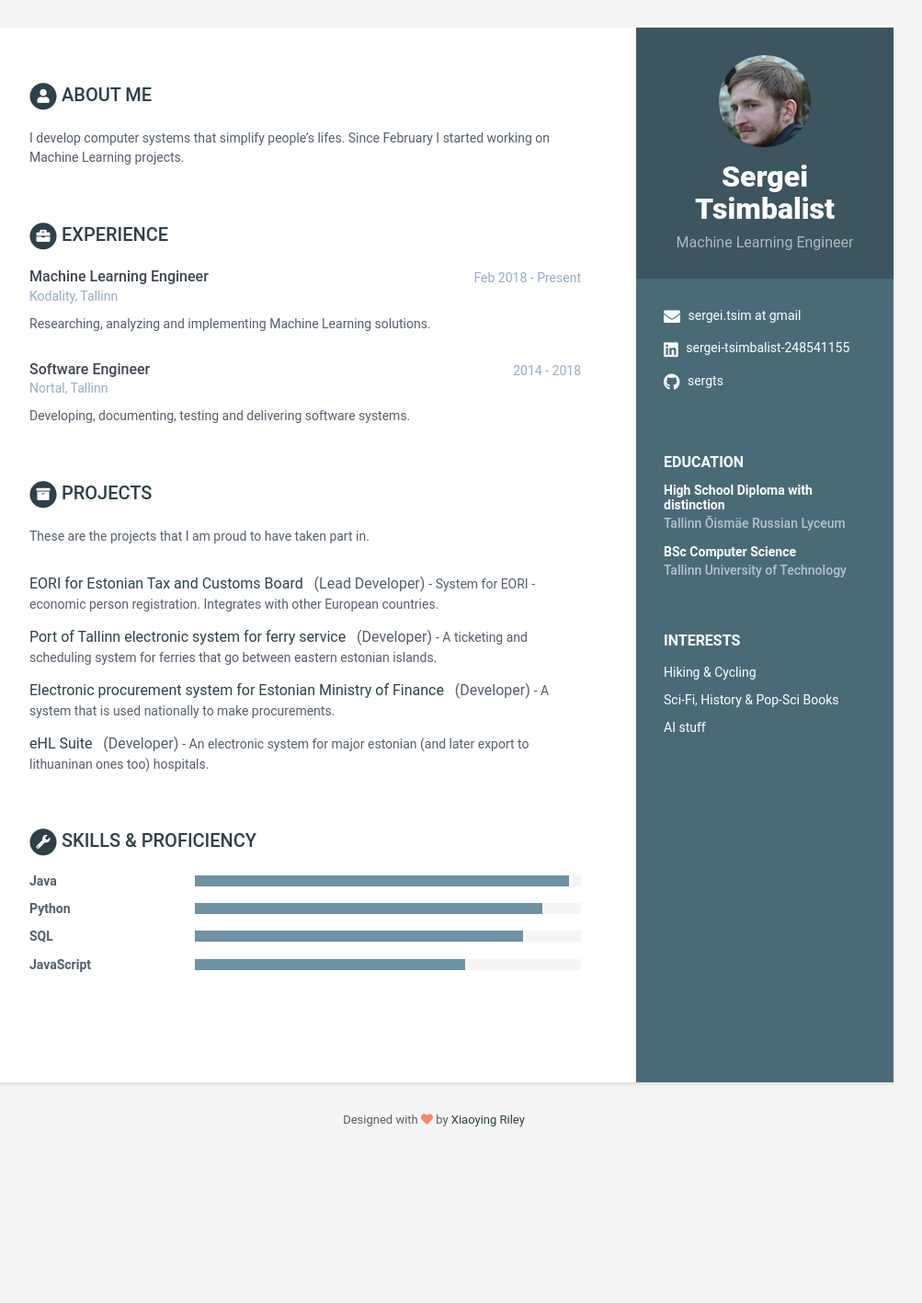
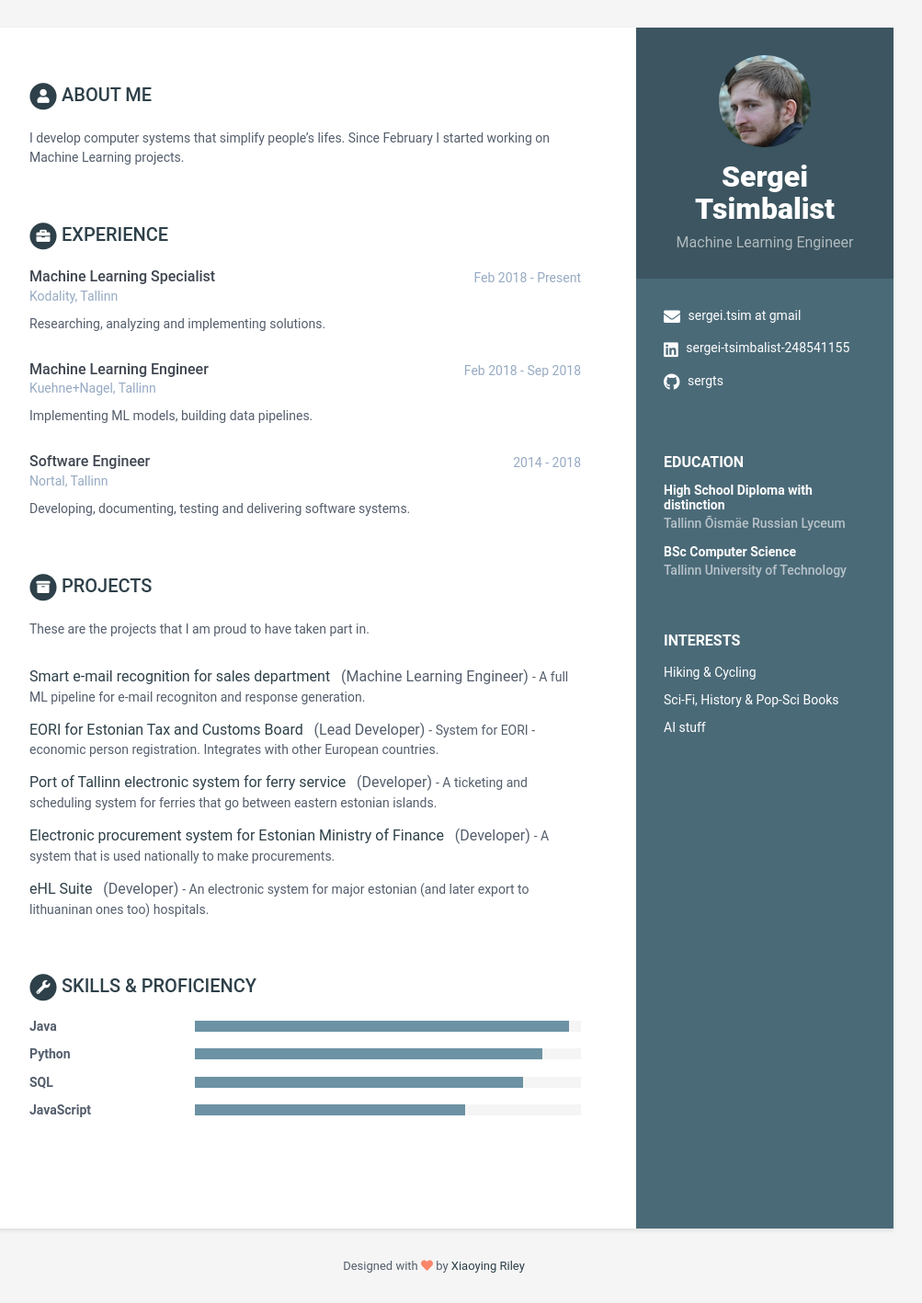
Before and after one commit to sergts/sergts.github.io, a Jekyll site: the page built from index.html, in a window 1280 px wide. Shown: the whole page at 92% size, without its empty margins (168-1171 px from the left). Built offline with Jekyll 4.4.1, drawn with Linux system fonts in a browser that asks for light colours; before the commit the page ends 1259 px from its top, so only the background shows below that.

Commit message:
Update data.yml

```diff
--- a/_data/data.yml
+++ b/_data/data.yml
@@ -50,11 +50,16 @@ education:
 
 
 experiences:
-    - role: Machine Learning Engineer
+    - role: Machine Learning Specialist
       time: Feb 2018 - Present
       company: Kodality, Tallinn
       details: |
-         Researching, analyzing and implementing Machine Learning solutions.
+         Researching, analyzing and implementing solutions.
+    - role: Machine Learning Engineer
+      time: Feb 2018 - Sep 2018
+      company: Kuehne+Nagel, Tallinn
+      details: |
+         Implementing ML models, building data pipelines.
 
     - role: Software Engineer
       time: 2014 - 2018
@@ -69,6 +74,11 @@ projects:
       These are the projects that I am proud to have taken part in.
 
     assignments:
+      - title: Smart e-mail recognition for sales department
+        link:
+        role: "(Machine Learning Engineer)"
+        tagline: "A full ML pipeline for e-mail recogniton and response generation."
+
       - title: EORI for Estonian Tax and Customs Board
         link: "https://www.emta.ee/et/ariklient/toll-kaubavahetus/ettevotja-registreerimine-eori"
         role: "(Lead Developer)"
```
